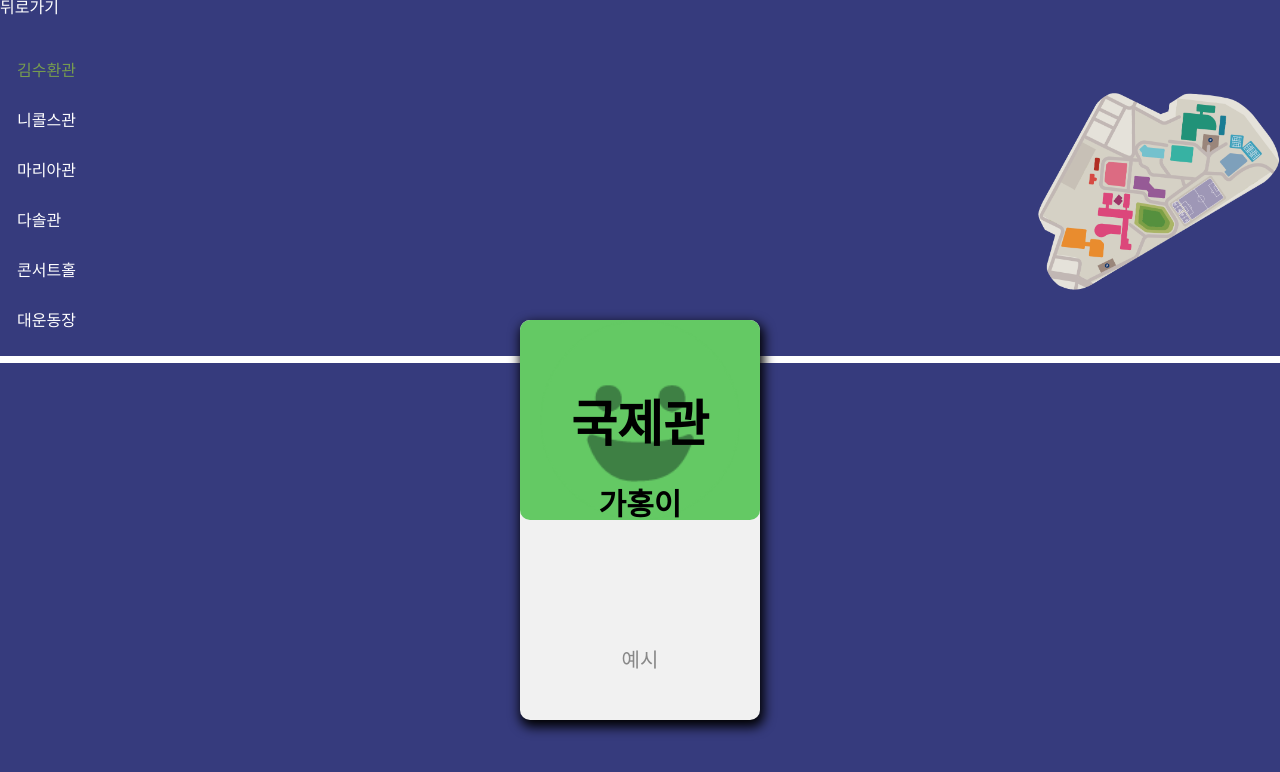
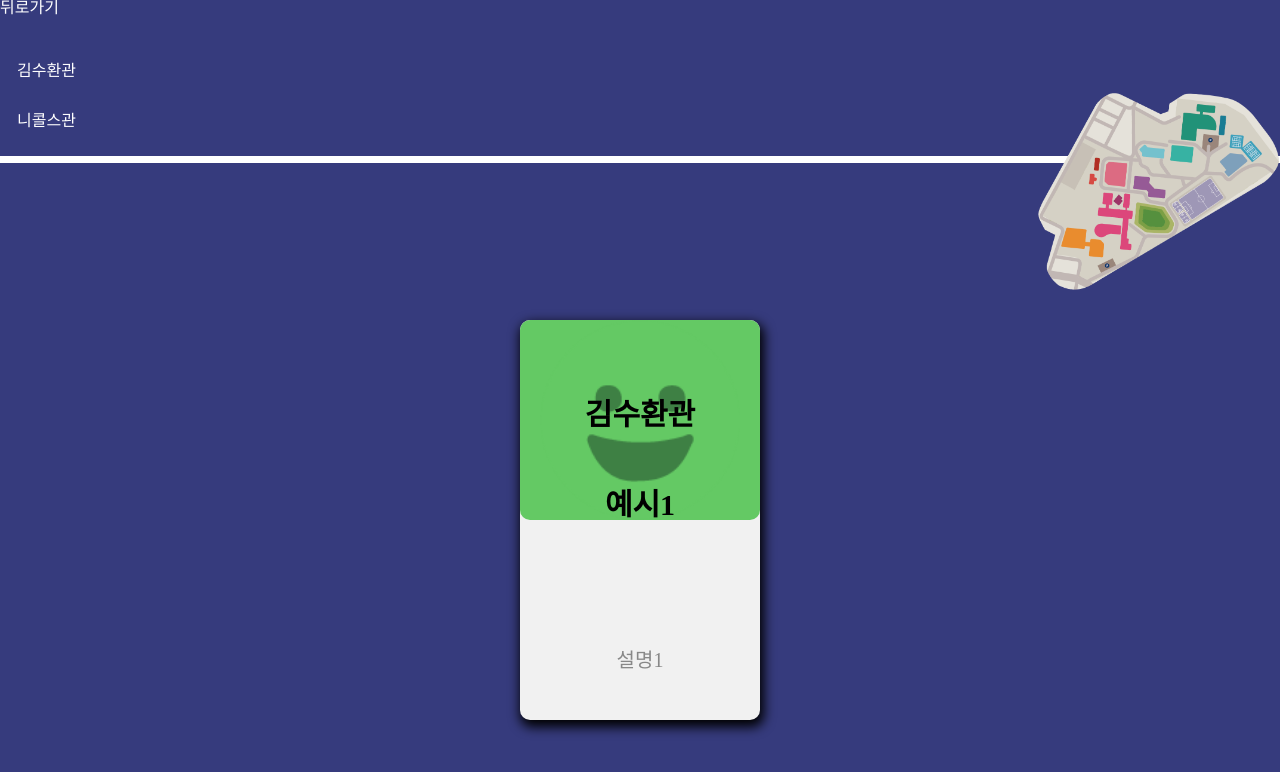
Before and after one commit to CUK-LikeLion-Festival/Festival_Front, a React (Create React App) app: page /booth/detail in a window 1280 px wide. Both pictures are taken after a click on the button "김수환관". Shown: the top 772 px of the page. Built offline with nearby package versions, Linux system fonts and the light colour scheme.

Commit message:
feat: booth의 index boothcard에 props로 전달

```diff
--- a/src/components/Booth/booth.jsx
+++ b/src/components/Booth/booth.jsx
@@ -2,8 +2,9 @@ import React, { useState } from "react";
 import styled from "styled-components";
 import BoothImg from "../../assets/booth_final.png";
 import { useNavigate } from "react-router-dom";
-import Location from "../../assets/location.png";
+
 import BoothCard from "../Booth/boothCard";
+import BoothDetail from "../../hooks/components/Booth/hook";
 
 const Img = styled.div`
   float: right;
@@ -40,20 +41,16 @@ function Booth() {
   const navigate = useNavigate();
   const [isClicked, setIsClicked] = useState(false);
   const [selectedId, setSelectedId] = useState(null);
+  const [showBoothCard, setShowBoothCard] = useState(false);
+
   const handleButtonClick = (id) => {
     setSelectedId(id);
+    setShowBoothCard((prev) => !prev);
   };
   const handleClick = () => {
     setIsClicked(!isClicked);
   };
-  const buttons = [
-    { id: 1, label: "김수환관" },
-    { id: 2, label: "니콜스관" },
-    { id: 3, label: "마리아관" },
-    { id: 4, label: "다솔관" },
-    { id: 5, label: "콘서트홀" },
-    { id: 6, label: "대운동장" },
-  ];
+  const { data } = BoothDetail();
 
   return (
     <div>
@@ -70,23 +67,19 @@ function Booth() {
       <div>
         <Img>
           <img src={BoothImg} alt="boothImage"></img>
-          {/* <img src={Location} alt="locatoin"></img> */}
         </Img>
         <Container>
-          {buttons.map((button) => (
-            <Button
-              key={button.id}
-              onClick={() => handleButtonClick(button.id)}
-              isClicked={selectedId === button.id}
-            >
-              {button.label}
-            </Button>
-          ))}
+          <Button onClick={() => handleButtonClick(0)}>
+            {data[0].boothName}
+          </Button>
+          <Button onClick={() => handleButtonClick(1)}>
+            {data[1].boothName}
+          </Button>
         </Container>
       </div>
       <Line />
       <Container>
-        <BoothCard />
+        {showBoothCard && <BoothCard selectedId={selectedId} />}
       </Container>
     </div>
   );
--- a/src/components/Booth/boothCard.jsx
+++ b/src/components/Booth/boothCard.jsx
@@ -1,7 +1,7 @@
 import React from "react";
 import styled from "styled-components";
 import emotion1 from "../../assets/emotion1.png";
-import pin from "../../assets/pin.png";
+import useBoothDetail from "../../hooks/components/Booth/hook";
 const CardContainer = styled.div`
   position: absolute;
   top: 65%;
@@ -42,8 +42,8 @@ const Image = styled.img`
   height: 200px;
   border-radius: 8px;
 `;
-const BoothName = styled.h2`
-  font-size: 50px;
+const BoothName = styled.h1`
+  font-size: 30px;
   margin-top: 0px;
   color: black;
   font-weight: bold;
@@ -84,15 +84,17 @@ const Discript = styled.p`
   position: absolute;
   bottom: 50px;
 `;
-function BoothCard() {
+function BoothCard(props) {
+  const { data } = useBoothDetail();
+  const { selectedId } = props;
   return (
     <CardContainer>
       <ImageWrapper>
         <Image src={emotion1} alt="Booth Image" />
       </ImageWrapper>
-      <BoothName>국제관</BoothName>
-      <ClubName>가홍이</ClubName>
-      <Discript>예시</Discript>
+      <BoothName>{data[selectedId].boothName}</BoothName>
+      <ClubName>{data[selectedId].clubName[selectedId]}</ClubName>
+      <Discript>{data[selectedId].discript[selectedId]}</Discript>
     </CardContainer>
   );
 }
--- /dev/null
+++ b/src/hooks/components/Booth/hook.js
@@ -0,0 +1,17 @@
+function BoothDetail() {
+  const data = [
+    {
+      boothName: "김수환관", //건물이름
+      clubName: ["예시1", "예시2"], //동아리이름
+      discript: ["설명1", "설명2"], //설명
+    },
+    {
+      boothName: "니콜스관",
+      clubName: ["예시1", "예시2"],
+      discript: ["설명1", "설명2"],
+    },
+  ];
+  return { data };
+}
+
+export default BoothDetail;
```
